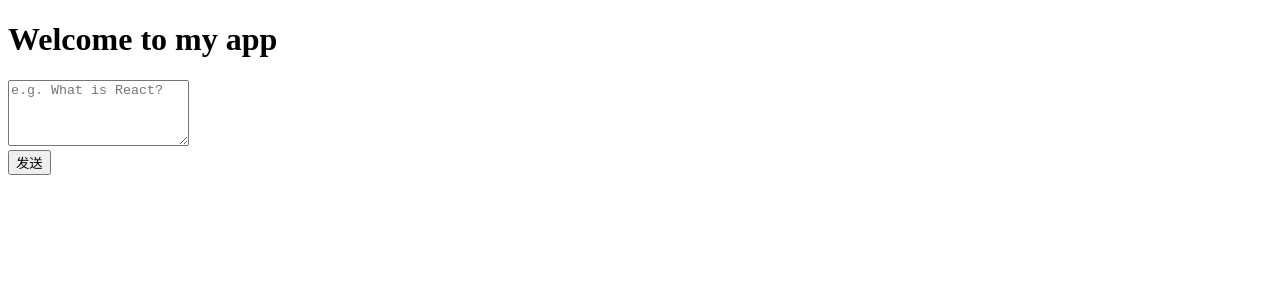
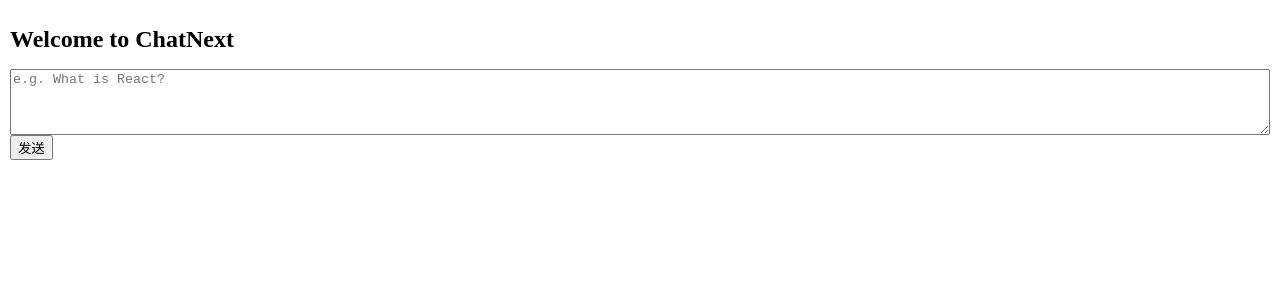
Before and after one commit to harrischen/chat-mini, a Next.js app: page / in a window 1280 px wide. Shown: the top 300 px of the page. Built offline with nearby package versions, Linux system fonts and the light colour scheme.

Commit message:
feat: 添加轻量的样式，解决页面的排版的问题

```diff
--- a/src/app/layout.tsx
+++ b/src/app/layout.tsx
@@ -1,3 +1,5 @@
+import './styles/global.css'
+
 export const metadata = {
   title: 'ChatNext',
   description: '一个简便的ChatGPT工具',
--- a/src/app/page.tsx
+++ b/src/app/page.tsx
@@ -1,6 +1,5 @@
 "use client";
 
-import Head from "next/head";
 import { useState } from "react";
 import { Role } from "@/types/enum";
 import { IChatGPTMessage } from "@/types/openai";
@@ -119,18 +118,21 @@
     }
   };
 
+  // 发送按钮
   const sendBtn = (
     <button disabled={loading} onClick={(e) => generateChat(e, false)}>
       {loading ? "..." : "发送"}
     </button>
   );
 
+  // 重新发送按钮（仅仅包含一条message，会忽略上下文）
   const resetBtn = (
     <button disabled={loading} onClick={(e) => generateChat(e, true)}>
       {loading ? "...." : "重新发送"}
     </button>
   );
 
+  // 按钮组，决定是否出现《重新发送》这个按钮
   const btnGroup =
     messages.length >= 2 ? (
       <div>
@@ -141,28 +143,20 @@
       <div>{sendBtn}</div>
     );
 
+  // 表单模块
   const formGroup = (
     <textarea
       disabled={loading}
       value={input}
       onChange={(e) => setInput(e.target.value)}
       rows={4}
-      maxLength={200}
+      maxLength={500}
       placeholder={"e.g. What is React?"}
     />
   );
 
-  return (
-    <>
-      <Head>
-        <title>ChatGPT Mini App</title>
-        <meta name="description" content="Generated by create next app" />
-        <meta name="viewport" content="width=device-width, initial-scale=1" />
-        <link rel="icon" href="/favicon.ico" />
-      </Head>
-
-      <main>
-        <h1>Welcome to my app</h1>
+  // 对话内容
+  const messagesContent = (
     <div>
       {messages.map((item, index) => (
         <div key={`${index}-${item.role}-${item.content}`}>
@@ -178,10 +172,14 @@
         </div>
       ))}
     </div>
+  );
 
+  return (
+    <main>
+      <h1>Welcome to ChatNext</h1>
+      {messages.length ? messagesContent : null}
       {formGroup}
       {btnGroup}
     </main>
-    </>
   );
 }
--- /dev/null
+++ b/src/app/styles/global.css
@@ -0,0 +1,29 @@
+:root {
+  --bg-color: #ffffff;
+  --text-color: #000000;
+}
+
+/* 深色模式 */
+@media (prefers-color-scheme: dark) {
+  :root {
+    --bg-color: #000000;
+    --text-color: #ffffff;
+  }
+}
+
+* {
+  box-sizing: border-box;
+}
+
+body {
+  padding: 10px;
+  margin: 0;
+  background-color: var(--bg-color);
+  color: var(--text-color);
+  font-size: 12px;
+}
+
+textarea {
+  display: block;
+  width: 100%;
+}
```
Lines whose indentation alone changed are shown as unchanged.
